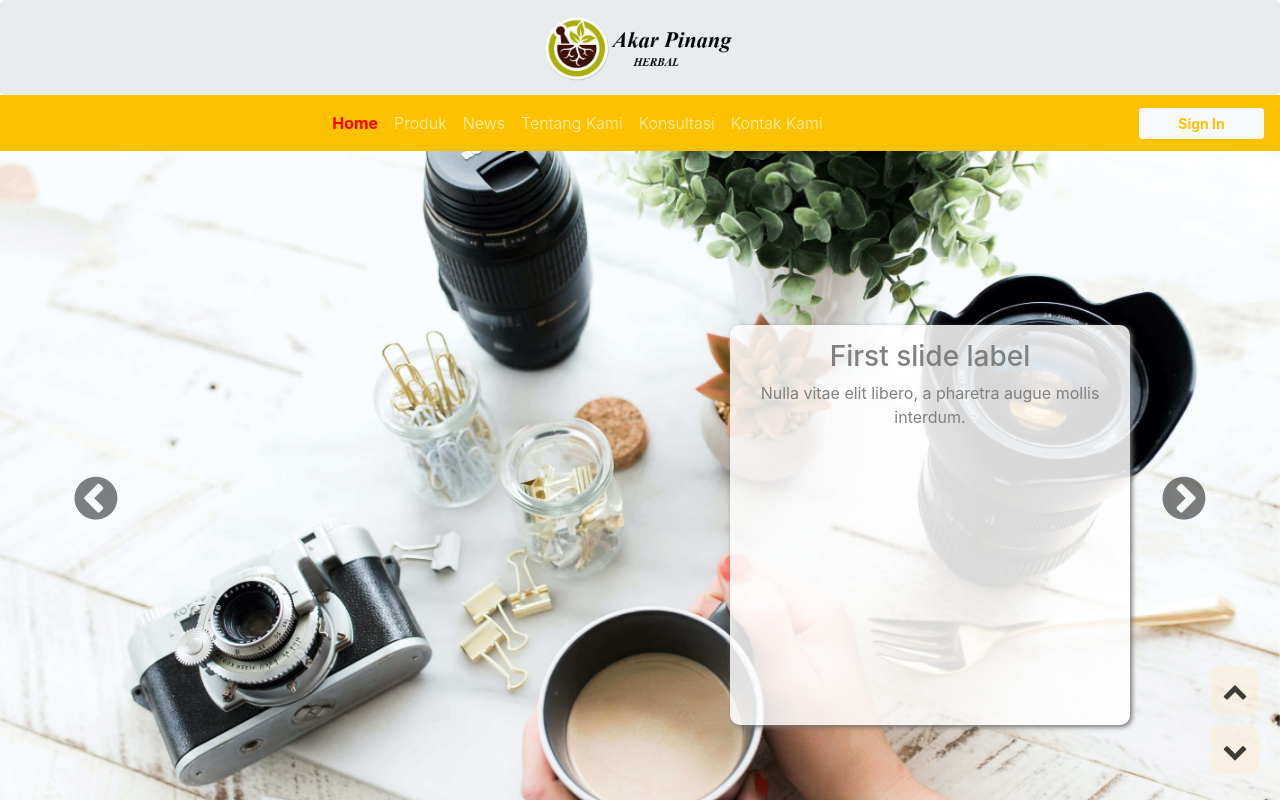
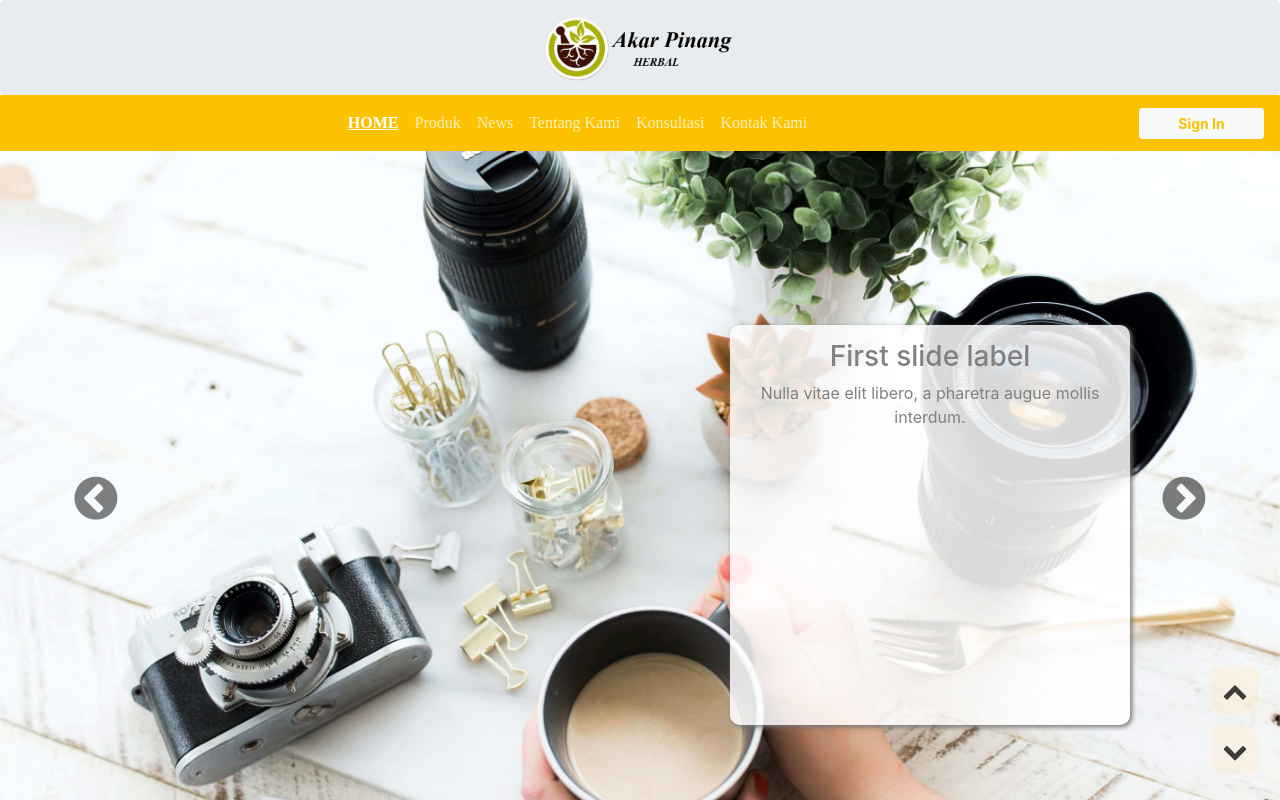
Before and after one commit to marlinakreatif/akar_pinang_herbal, a React (Create React App) app: page / in a window 1280 px wide. Built offline with nearby package versions, Linux system fonts and the light colour scheme.

Commit message:
update footer

```diff
--- /dev/null
+++ b/src/components/StickyFooter.jsx
@@ -0,0 +1,12 @@
+import React from "react";
+import { Button, Form, Nav, Navbar } from "react-bootstrap";
+
+function StickyFooter() {
+  return (
+    <footer className="bg-main footer-main">
+      <span>Powered By Marlina Studio&trade;</span>
+    </footer>
+  );
+}
+
+export default StickyFooter;
--- a/src/containers/dashboard/dashboard.css
+++ b/src/containers/dashboard/dashboard.css
@@ -5,17 +5,18 @@
 }
 
 /* Hide scrollbar for Chrome, Safari and Opera */
-.main-container::-webkit-scrollbar {
+/* .main-container::-webkit-scrollbar {
   display: none;
-}
+} */
 
 /* Hide scrollbar for IE, Edge and Firefox */
 .main-container {
   height: 100vh;
-  overflow: scroll;
+  overflow-y: scroll;
+  overflow-x: none;
   scroll-behavior: smooth;
-  -ms-overflow-style: none;
-  scrollbar-width: none;
+  /* -ms-overflow-style: none;
+  scrollbar-width: none; */
 }
 
 .section-button {
--- a/src/containers/dashboard/index.jsx
+++ b/src/containers/dashboard/index.jsx
@@ -8,6 +8,7 @@ import "./dashboard.css";
 import ResponsiveMenu from "../../components/ResponsiveMenu";
 import { getDashboardContent } from "../../rx-actions/clientDashboard";
 import { connect } from "react-redux";
+import StickyFooter from "../../components/StickyFooter";
 
 class index extends Component {
   constructor(props) {
@@ -79,7 +80,6 @@ class index extends Component {
 
   render() {
     return (
-      <>
       <div
         className="main-container"
         ref={this.mainRef}
@@ -101,8 +101,7 @@ class index extends Component {
         <section className="section" id="section-4">
           <Testimoni />
         </section>
-        </div>
-
+        <StickyFooter />
         <div className="section-button">
           <div id="up" onClick={this.scrollUp}>
             <i className="fa fa-chevron-up" aria-hidden="true"></i>
@@ -111,7 +110,7 @@ class index extends Component {
             <i className="fa fa-chevron-down" aria-hidden="true"></i>
           </div>
         </div>
-      </>
+      </div>
     );
   }
 }
--- a/src/index.css
+++ b/src/index.css
@@ -101,7 +101,24 @@
   padding-top: 75px;
 }
 
+.navbar-dark .navbar-nav .nav-link{
+  font-family: 'share';
+}
+
 .navbar-dark .navbar-nav .nav-link.active {
-  color: red;
+  font-size: 16px;
+  text-decoration: underline;
   font-weight: bold;
+  text-transform: uppercase;
 }
+
+.footer-main {
+  height: 40px;
+  line-height: 40px;
+  text-align: right;
+  font-size: 14px;
+  font-family: share;
+  color: white;
+  font-weight: bold;
+  padding-right: 50px;
+}
```
Lines whose indentation alone changed are shown as unchanged.
